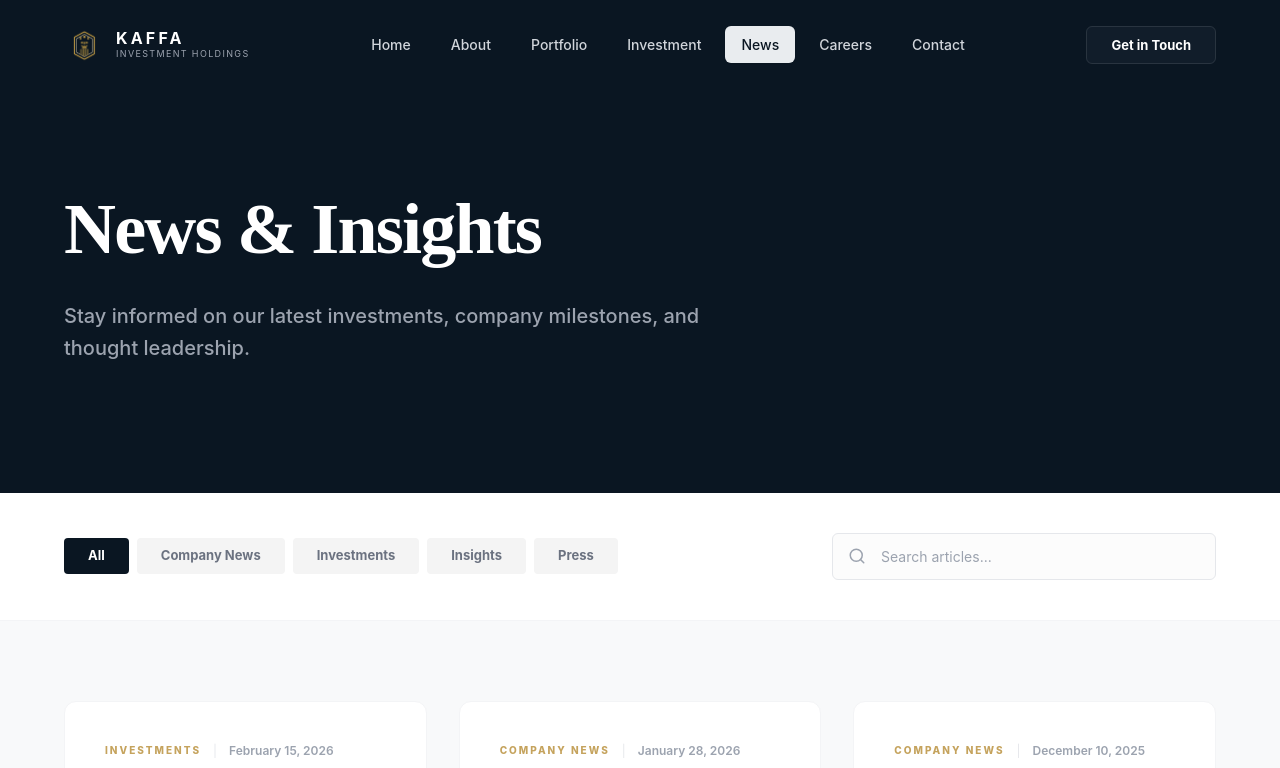
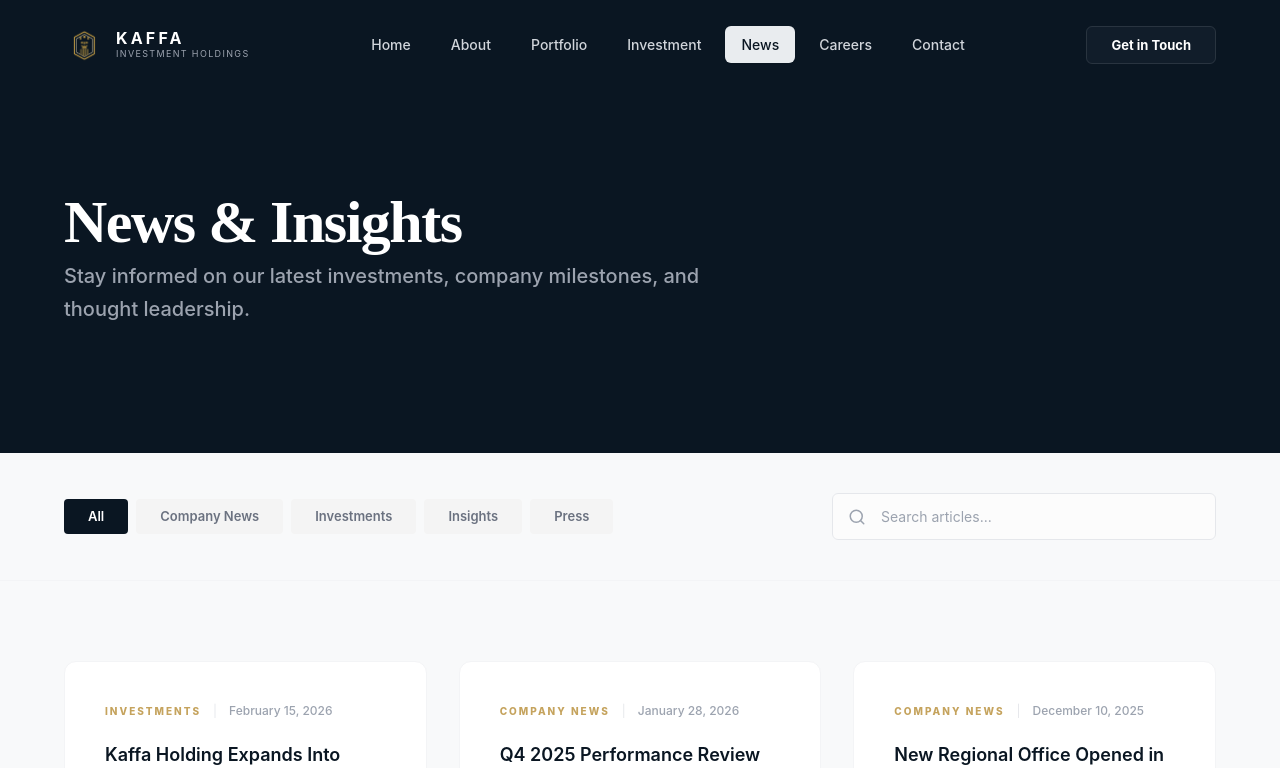
Before and after one commit to dawaisthename/kaffa_investment_holdings, a React (Vite) app: page /news in a window 1280 px wide. Shown: the top 768 px of the page. Built offline with nearby package versions, Linux system fonts and the light colour scheme.

Commit message:
fix:updated some font and color in News page

```diff
--- a/src/components/News/NewsHero.jsx
+++ b/src/components/News/NewsHero.jsx
@@ -2,7 +2,7 @@ export default function NewsHero() {
   return (
     <section className="bg-[#0a1622] pt-48 pb-32 px-8 md:px-16">
       <div className="max-w-7xl mx-auto">
-        <h1 className="text-white font-serif text-5xl md:text-[72px] font-bold mb-8 leading-[1.05] tracking-tight">
+        <h1 className="text-white text-5xl md:text-6xl font-serif leading-[1.05] mb-2 tracking-tight font-bold">
           News & Insights
         </h1>
         <p className="text-gray-400 text-lg md:text-[20px] max-w-2xl leading-relaxed font-medium">
--- a/src/components/News/NewsMain.jsx
+++ b/src/components/News/NewsMain.jsx
@@ -72,14 +72,14 @@ export default function NewsMain() {
   return (
     <section className="bg-[#f8f9fa] min-h-screen">
       {/* --- FILTER & SEARCH BAR --- */}
-      <div className="bg-white py-10 px-8 md:px-16 border-b border-gray-100 sticky top-0 z-10">
+      <div className=" py-10 px-8 md:px-16 border-b border-gray-100 sticky top-0 z-10">
         <div className="max-w-7xl mx-auto flex flex-col lg:flex-row justify-between items-center gap-8">
           <div className="flex flex-wrap justify-center lg:justify-start gap-2">
             {categories.map((cat) => (
               <button
                 key={cat}
                 onClick={() => setActiveCategory(cat)}
-                className={`px-6 py-2 rounded text-[13px] font-bold transition-all duration-300 ${
+                className={`px-6 py-2 rounded text-[13px] font-semibold transition-all duration-300 ${
                   activeCategory === cat
                     ? "bg-[#0a1622] text-white"
                     : "bg-[#f4f4f4] text-gray-500 hover:bg-gray-200"
@@ -124,12 +124,12 @@ export default function NewsMain() {
                         {article.category}
                       </span>
                       <span className="text-gray-200 text-[12px]">|</span>
-                      <span className="text-gray-400 text-[12px] font-semibold">
+                      <span className="text-gray-400 text-[12px] font-medium">
                         {article.date}
                       </span>
                     </div>
 
-                    <h3 className="text-[22px] font-serif font-bold text-[#0a1622] mb-4 leading-tight group-hover:text-[#c5a35d] transition-colors">
+                    <h3 className="text-lg  font-semibold text-[#0a1622] mb-4 leading-tight group-hover:text-[#c5a35d] transition-colors">
                       {article.title}
                     </h3>
 
```
